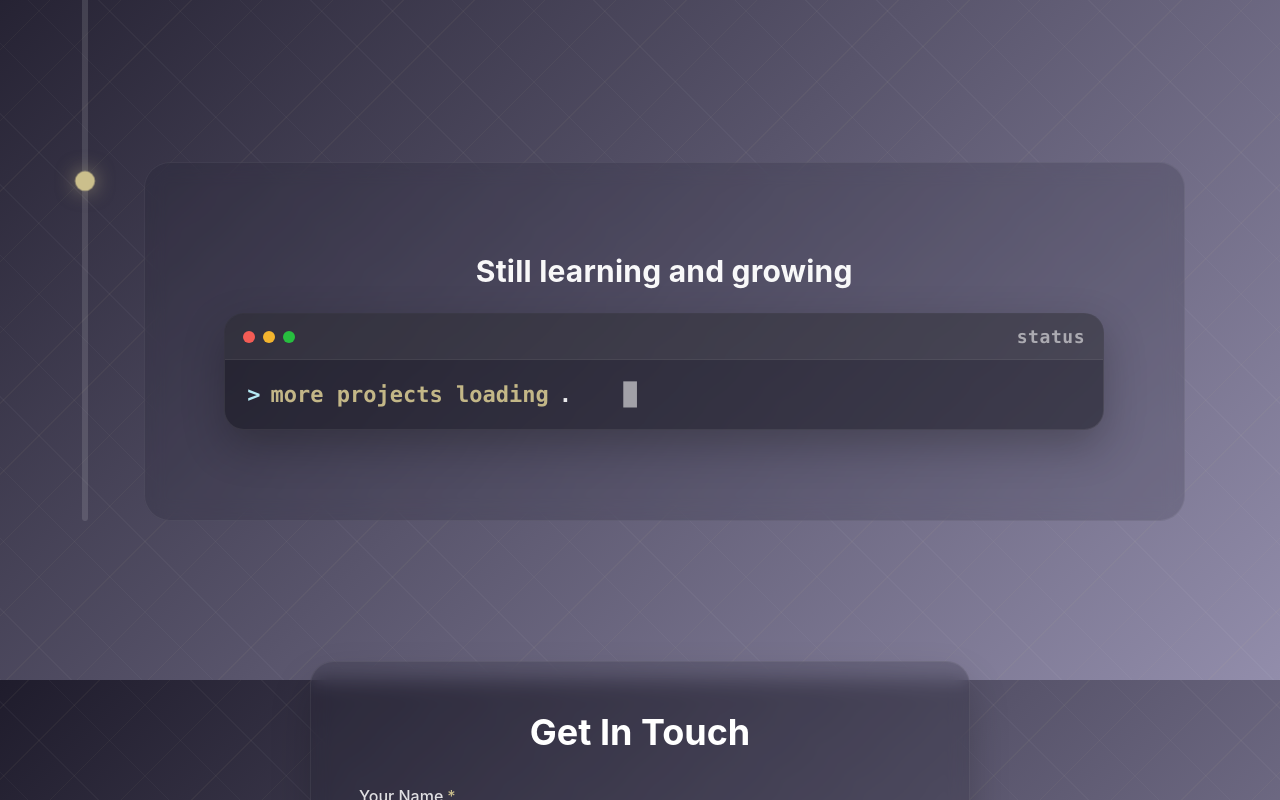
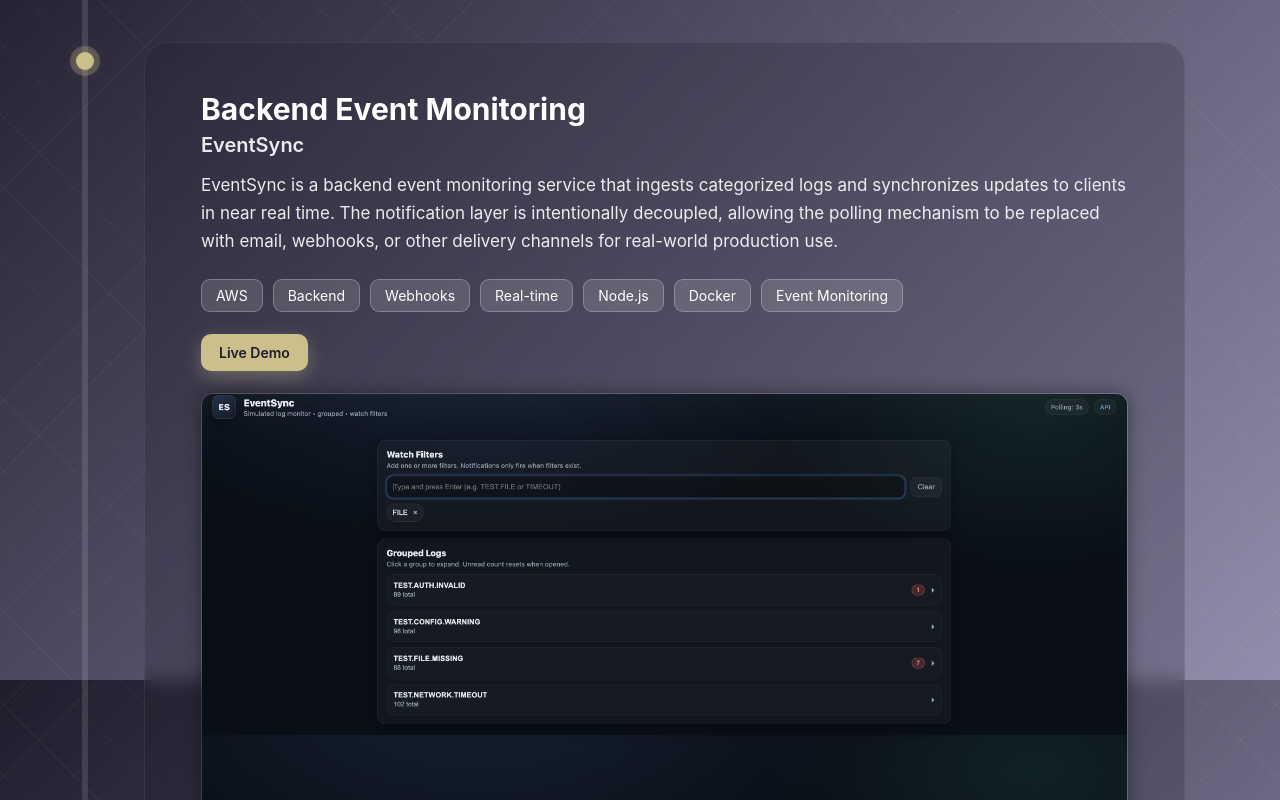
Before and after one commit to HeetPatel07/heetpatel, a React (Create React App) app: page / in a window 1280 px wide. Shown: the part 5720-6520 px from the top of the page. Built offline with nearby package versions, Linux system fonts and the light colour scheme.

Commit message:
New project added

```diff
--- a/src/App.js
+++ b/src/App.js
@@ -490,6 +490,58 @@ function App() {
     </div>
   </div>
 
+  {/* EVENT 4 */}
+  <div className="timeline-row">
+    <div className="timeline-marker">
+      <span className="timeline-dot" />
+    </div>
+
+    <div className="timeline-content">
+      <div className="timeline-card">
+        <h3>Backend Event Monitoring</h3>
+        <h4>EventSync</h4>
+
+        <p>
+          EventSync is a backend event monitoring service that ingests categorized logs and synchronizes updates to clients in near real time. The notification layer is intentionally decoupled, allowing the polling mechanism to be replaced with email, webhooks, or other delivery channels for real-world production use.
+        </p>
+
+        <div className="timeline-skills">
+          <span>AWS</span>
+          <span>Backend</span>
+          <span>Webhooks</span>
+          <span>Real-time</span>
+          <span>Node.js</span>
+          <span>Docker</span>
+          <span>Event Monitoring</span>
+        </div>
+
+        <div className="timeline-links">
+          <a
+            href="http://18.220.250.180:5000/"
+            target="_blank"
+            rel="noreferrer"
+          >
+            Live Demo
+          </a>
+        </div>
+
+        <div className="timeline-preview image-preview-container">
+          <a
+            href="http://18.220.250.180:5000/"
+            target="_blank"
+            rel="noreferrer"
+            className="project-preview-link"
+          >
+            <img src="/Event.png" alt="EventSync Preview" className="project-img" />
+            <div className="project-overlay">
+              <span>Open Website</span>
+            </div>
+          </a>
+        </div>
+      </div>
+    </div>
+  </div>
+
   {/* FINAL */}
   <div className="timeline-row timeline-final">
     <div className="timeline-marker">
```
Also changed, not shown: public/Event.png (added).
